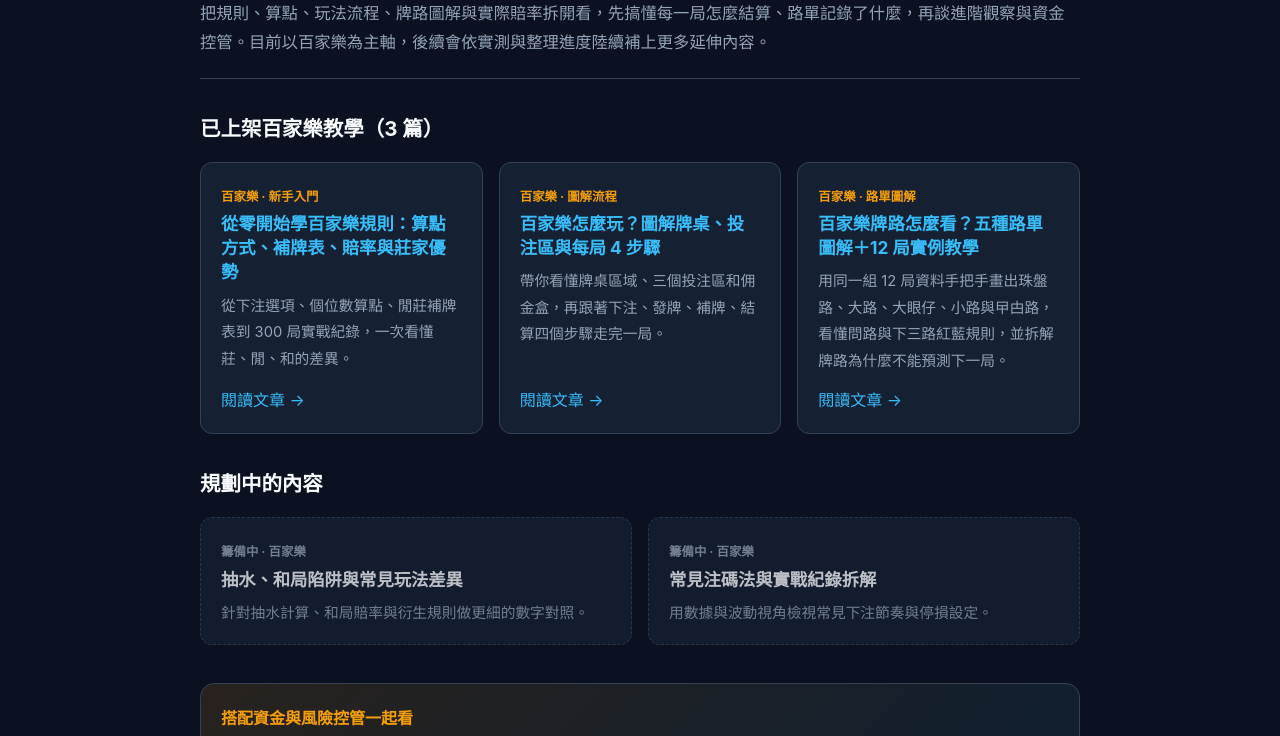
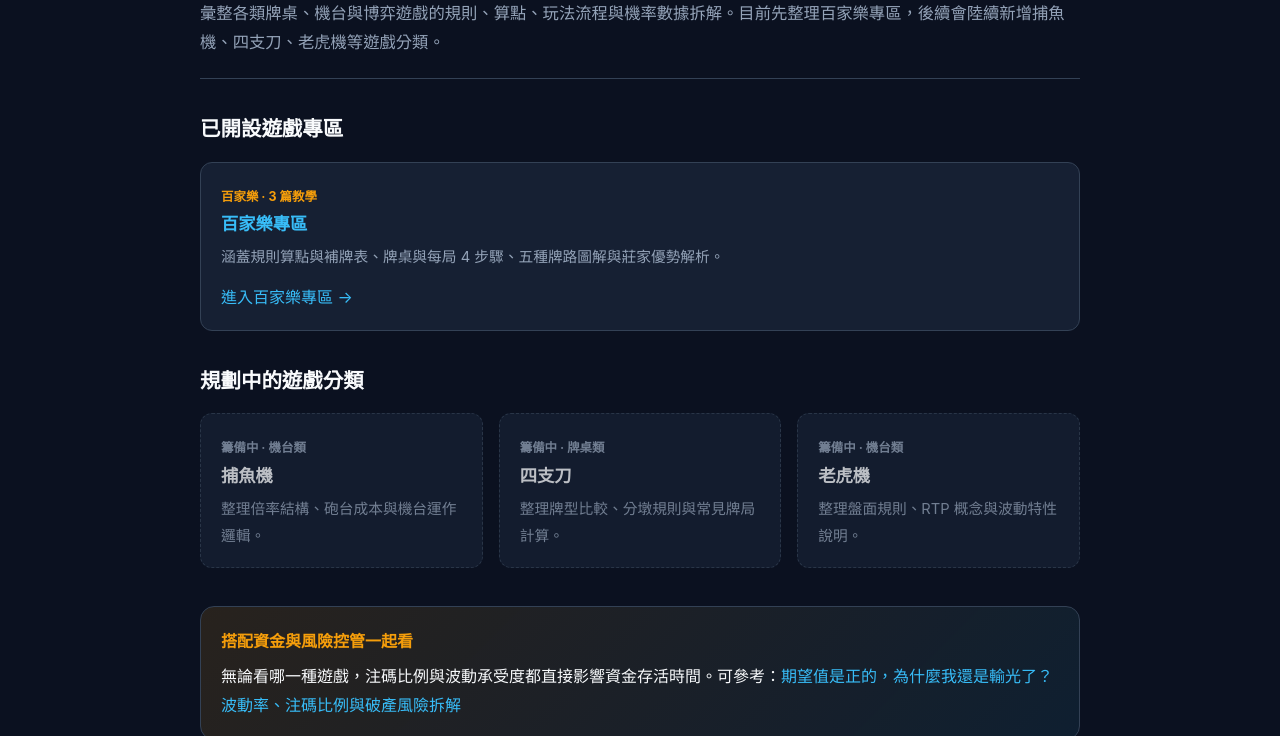
Before and after one commit to playlogtw/playlogtw, a plain HTML site: page game/index.html in a window 1280 px wide. Shown: the part 241-977 px from the top of the page. Drawn offline with Linux system fonts and the light colour scheme.

Commit message:
Update index.html

```diff
--- a/game/index.html
+++ b/game/index.html
@@ -3,8 +3,8 @@
 <head>
   <meta charset="UTF-8" />
   <meta name="viewport" content="width=device-width, initial-scale=1.0" />
-  <title>百家樂教學總覽：規則、玩法、牌路與實戰拆解｜playlogtw-玩局誌</title>
-  <meta name="description" content="playlogtw-玩局誌百家樂教學總覽，整理百家樂規則、算點補牌表、牌桌玩法步驟、五種牌路圖解與莊家優勢解析。" />
+  <title>遊戲教學總覽：規則、玩法與機制拆解｜playlogtw-玩局誌</title>
+  <meta name="description" content="playlogtw-玩局誌遊戲教學總覽，彙整百家樂等各類牌桌與博弈遊戲的規則、算點、玩法流程與機率數據拆解。" />
   <link rel="canonical" href="https://playlogtw.com/game/" />
 
   <!-- Favicon 與品牌圖示 -->
@@ -16,8 +16,8 @@
   <!-- Open Graph 社群預覽 -->
   <meta property="og:site_name" content="playlogtw-玩局誌" />
   <meta property="og:type" content="website" />
-  <meta property="og:title" content="百家樂教學總覽：規則、玩法、牌路與實戰拆解｜playlogtw-玩局誌" />
-  <meta property="og:description" content="整理百家樂規則、算點補牌表、牌桌玩法步驟、五種牌路圖解與莊家優勢解析。" />
+  <meta property="og:title" content="遊戲教學總覽：規則、玩法與機制拆解｜playlogtw-玩局誌" />
+  <meta property="og:description" content="彙整百家樂等各類牌桌與博弈遊戲的規則、算點、玩法流程與機率數據拆解。" />
   <meta property="og:url" content="https://playlogtw.com/game/" />
   <meta property="og:image" content="https://playlogtw.com/playlogtw-favicon.png" />
 
@@ -273,57 +273,48 @@
 
   <main>
     <div class="breadcrumb">
-      <a href="/">首頁</a> / 百家樂教學總覽
+      <a href="/">首頁</a> / 遊戲總覽
     </div>
 
-    <span class="tag">百家樂專區 · 規則與路單</span>
-    <h1>百家樂教學總覽</h1>
+    <span class="tag">遊戲總覽 · 規則與機制</span>
+    <h1>遊戲教學總覽</h1>
     <p class="lead">
-      把規則、算點、玩法流程、牌路圖解與實際賠率拆開看，先搞懂每一局怎麼結算、路單記錄了什麼，再談進階觀察與資金控管。目前以百家樂為主軸，後續會依實測與整理進度陸續補上更多延伸內容。
+      彙整各類牌桌、機台與博弈遊戲的規則、算點、玩法流程與機率數據拆解。目前先整理百家樂專區，後續會陸續新增捕魚機、四支刀、老虎機等遊戲分類。
     </p>
 
-    <h2>已上架百家樂教學（3 篇）</h2>
+    <h2>已開設遊戲專區</h2>
     <div class="grid">
       <article class="card">
         <div>
-          <span class="card-badge">百家樂 · 新手入門</span>
-          <h3><a href="/game/baccarat/baccarat-rules">從零開始學百家樂規則：算點方式、補牌表、賠率與莊家優勢</a></h3>
-          <p>從下注選項、個位數算點、閒莊補牌表到 300 局實戰紀錄，一次看懂莊、閒、和的差異。</p>
+          <span class="card-badge">百家樂 · 3 篇教學</span>
+          <h3><a href="/game/baccarat/">百家樂專區</a></h3>
+          <p>涵蓋規則算點與補牌表、牌桌與每局 4 步驟、五種牌路圖解與莊家優勢解析。</p>
         </div>
-        <div><a href="/game/baccarat/baccarat-rules">閱讀文章 →</a></div>
-      </article>
-      <article class="card">
-        <div>
-          <span class="card-badge">百家樂 · 圖解流程</span>
-          <h3><a href="/game/baccarat/baccarat-how-to-play">百家樂怎麼玩？圖解牌桌、投注區與每局 4 步驟</a></h3>
-          <p>帶你看懂牌桌區域、三個投注區和佣金盒，再跟著下注、發牌、補牌、結算四個步驟走完一局。</p>
-        </div>
-        <div><a href="/game/baccarat/baccarat-how-to-play">閱讀文章 →</a></div>
-      </article>
-      <article class="card">
-        <div>
-          <span class="card-badge">百家樂 · 路單圖解</span>
-          <h3><a href="/game/baccarat/baccarat-road-map-guide">百家樂牌路怎麼看？五種路單圖解＋12 局實例教學</a></h3>
-          <p>用同一組 12 局資料手把手畫出珠盤路、大路、大眼仔、小路與曱甴路，看懂問路與下三路紅藍規則，並拆解牌路為什麼不能預測下一局。</p>
-        </div>
-        <div><a href="/game/baccarat/baccarat-road-map-guide">閱讀文章 →</a></div>
+        <div><a href="/game/baccarat/">進入百家樂專區 →</a></div>
       </article>
     </div>
 
-    <h2>規劃中的內容</h2>
+    <h2>規劃中的遊戲分類</h2>
     <div class="grid">
       <article class="card upcoming">
         <div>
-          <span class="card-badge">籌備中 · 百家樂</span>
-          <h3>抽水、和局陷阱與常見玩法差異</h3>
-          <p>針對抽水計算、和局賠率與衍生規則做更細的數字對照。</p>
+          <span class="card-badge">籌備中 · 機台類</span>
+          <h3>捕魚機</h3>
+          <p>整理倍率結構、砲台成本與機台運作邏輯。</p>
         </div>
       </article>
       <article class="card upcoming">
         <div>
-          <span class="card-badge">籌備中 · 百家樂</span>
-          <h3>常見注碼法與實戰紀錄拆解</h3>
-          <p>用數據與波動視角檢視常見下注節奏與停損設定。</p>
+          <span class="card-badge">籌備中 · 牌桌類</span>
+          <h3>四支刀</h3>
+          <p>整理牌型比較、分墩規則與常見牌局計算。</p>
+        </div>
+      </article>
+      <article class="card upcoming">
+        <div>
+          <span class="card-badge">籌備中 · 機台類</span>
+          <h3>老虎機</h3>
+          <p>整理盤面規則、RTP 概念與波動特性說明。</p>
         </div>
       </article>
     </div>
@@ -331,7 +322,7 @@
     <div class="next-box">
       <strong style="color: var(--gold); display: block; margin-bottom: 6px;">搭配資金與風險控管一起看</strong>
       <p style="margin: 0;">
-        搞懂規則與牌路只是第一步，實際下注時注碼大小與波動承受度往往影響更大。可參考：<a href="/risk-management/ev-and-bankroll">期望值是正的，為什麼我還是輸光了？波動率、注碼比例與破產風險拆解</a>
+        無論看哪一種遊戲，注碼比例與波動承受度都直接影響資金存活時間。可參考：<a href="/risk-management/ev-and-bankroll">期望值是正的，為什麼我還是輸光了？波動率、注碼比例與破產風險拆解</a>
       </p>
     </div>
   </main>
```
